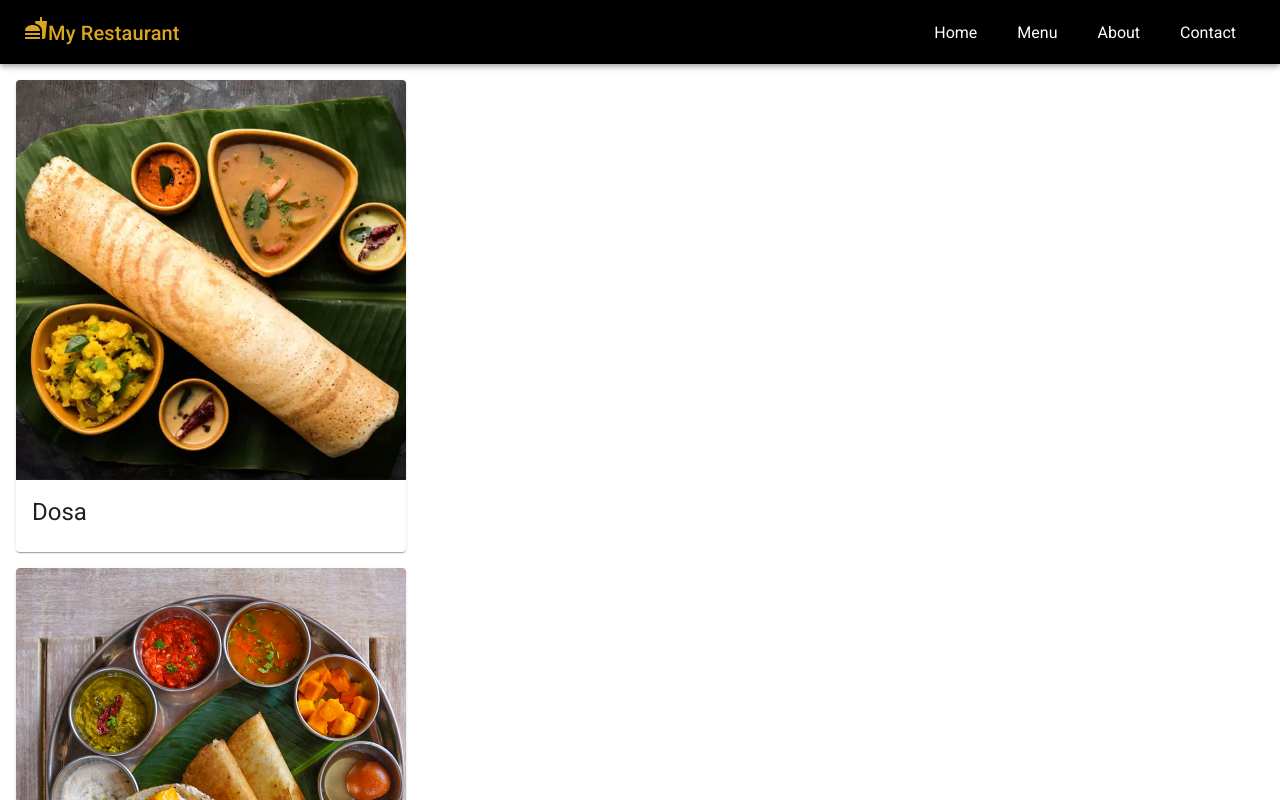
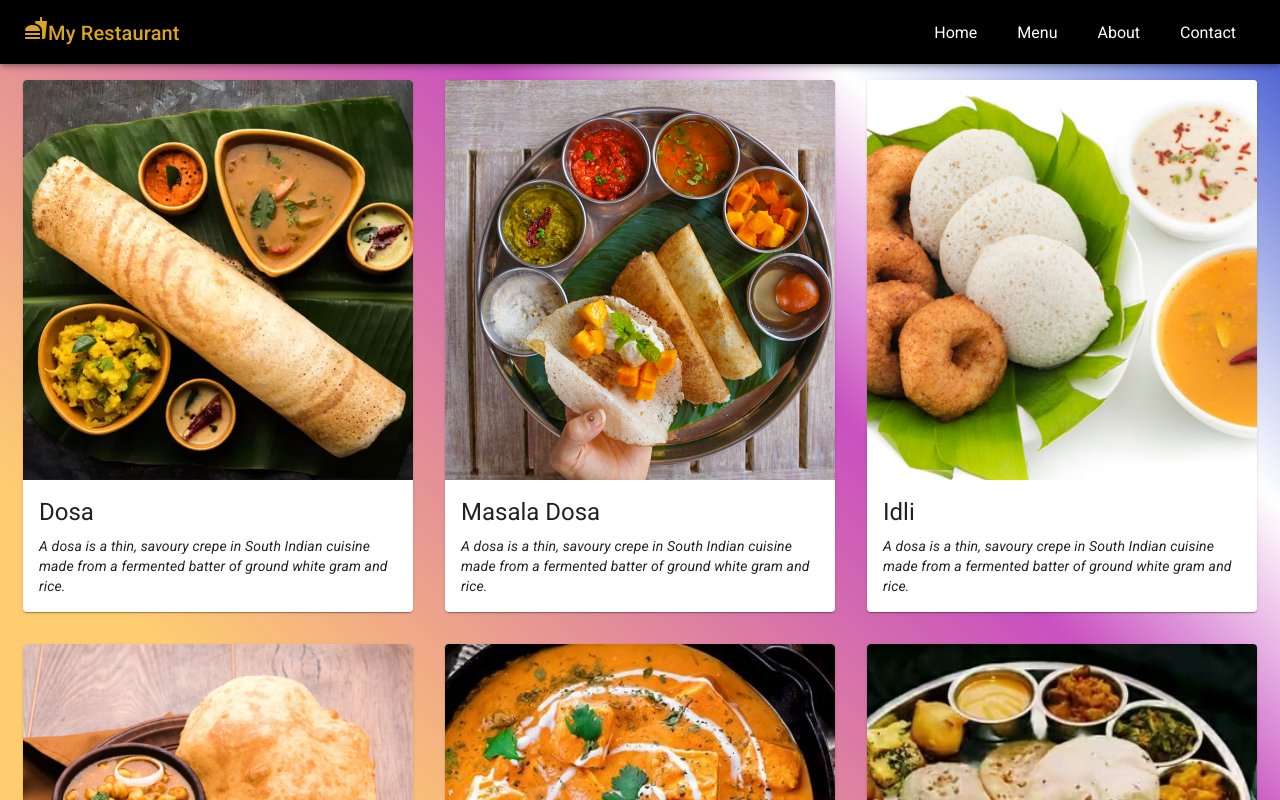
Before and after one commit to kashishkhanijo4/UI_Restaurant, a React (Create React App) app: page /menu in a window 1280 px wide. Shown: the top 800 px of the page. Built offline with nearby package versions, Linux system fonts and the light colour scheme.

Commit message:
this whole project completed

```diff
--- a/src/App.css
+++ b/src/App.css
@@ -36,3 +36,23 @@
     transform: rotate(360deg);
   }
 }
+
+.heading{
+  text-decoration:underline;
+  text-align: center;
+
+  padding-bottom: 40px;
+
+
+}
+p{
+  font-size: 18px;
+  font-family: Cambria, Cochin, Georgia, Times, 'Times New Roman', serif;
+ text-decoration-style: solid;
+ font-style: italic;
+}
+html{
+ background-color: #4158D0;
+  background-image: linear-gradient(225deg, #4158D0 1%, #ffffff 19%, #C850C0 32%, #FFCC70 66%);
+
+}
--- a/src/components/layout/Footer.js
+++ b/src/components/layout/Footer.js
@@ -40,7 +40,7 @@ const Footer = () => {
        {fontSize :"1rem",}
      }}
       >
-        All Rights Reserved &copy; Techinfo YT
+        All Rights Reserved &copy; Kashish YT
      </Typography>
    </Box>
    </>
--- a/src/data/data.js
+++ b/src/data/data.js
@@ -4,48 +4,48 @@ import Idli from '../images/idli.jpg'
 import  panner from '../images/paneer.jpg'
 import Gujrati from '../images/gujrati.jpeg'
 import Masala from '../images/masala.jpg'
-import {Description } from '@mui/icons-material'
-import Menu from '../pages/Menu'
+
+
 
 
 export const Menulist = [
 
     {
         name:'Dosa',
-        Description:'A dosa is a thin, savoury crepe in South Indian cuisine made from a fermented batter of ground white gram and rice.',
+        description:'A dosa is a thin, savoury crepe in South Indian cuisine made from a fermented batter of ground white gram and rice.',
         image:Dosa,
         price:200
     },
 
     {
-        name:'Masalasb Dosa',
-        Description:'A dosa is a thin, savoury crepe in South Indian cuisine made from a fermented batter of ground white gram and rice.',
+        name:'Masala Dosa',
+        description:'A dosa is a thin, savoury crepe in South Indian cuisine made from a fermented batter of ground white gram and rice.',
         image:Masala,
         price:200
     },
     {
         name:'Idli',
-        Description:'A dosa is a thin, savoury crepe in South Indian cuisine made from a fermented batter of ground white gram and rice.',
+        description:'A dosa is a thin, savoury crepe in South Indian cuisine made from a fermented batter of ground white gram and rice.',
         image:Idli,
         price:300
     },
     {
         name:'chola',
-        Description:'A dosa is a thin, savoury crepe in South Indian cuisine made from a fermented batter of ground white gram and rice.',
+        description:'A dosa is a thin, savoury crepe in South Indian cuisine made from a fermented batter of ground white gram and rice.',
         image:Chola,
         price:200
     },
 
     {
         name:'Paneer',
-        Description:'A dosa is a thin, savoury crepe in South Indian cuisine made from a fermented batter of ground white gram and rice.',
+        description:'A dosa is a thin, savoury crepe in South Indian cuisine made from a fermented batter of ground white gram and rice.',
         image:panner,
         price:250
     },
 
     {
         name:'Gujrati',
-        Description:'A dosa is a thin, savoury crepe in South Indian cuisine made from a fermented batter of ground white gram and rice.',
+        description:'A dosa is a thin, savoury crepe in South Indian cuisine made from a fermented batter of ground white gram and rice.',
         image:Gujrati,
         price:300
     }
--- a/src/pages/About.js
+++ b/src/pages/About.js
@@ -1,6 +1,7 @@
 import React from 'react'
 import Layout from '../components/layout/Layout';
 import { Box, Typography } from '@mui/material';
+import '../App.css'
 
 const About = () => {
   return (
@@ -28,7 +29,7 @@ sx={{
 }}
 >
   <Typography>
-    Welcome To My Restaurant
+   <h1 className='heading'> Welcome To My Restaurant</h1>
   </Typography>
 
   <p>
--- a/src/pages/Contact.js
+++ b/src/pages/Contact.js
@@ -4,7 +4,7 @@ import { Box, Paper, Table, TableBody, TableCell, TableContainer, TableHead, Tab
 import SupportAgentIcon from '@mui/icons-material/SupportAgent';
 import EmailIcon from '@mui/icons-material/Email';
 import PhoneIcon from '@mui/icons-material/Phone';
-
+import '../App.css'
 const Contact = () => {
   return (
     <Layout>
--- a/src/pages/Menu.js
+++ b/src/pages/Menu.js
@@ -1,12 +1,21 @@
-import React from 'react'
+
+import React from "react";
 import Layout from '../components/layout/Layout'
-import { Box, Card, CardActionArea, CardContent, CardMedia, Typography } from '@mui/material'
-import {Menulist} from '../data/data'
+import { Menulist} from "../data/data";
+
+import {
+  Box,
+  Card,
+  CardActionArea,
+  CardContent,
+  CardMedia,
+  Typography,
+} from "@mui/material";
 
 const Menu = () => {
   return (
     <Layout>
-   <Box x={{ display: "flex", flexWrap: "wrap", justifyContent: "center" }}>
+      <Box sx={{ display: "flex", flexWrap: "wrap", justifyContent: "center" }}>
         {Menulist.map((menu) => (
           <Card sx={{ maxWidth: "390px", display: "flex", m: 2 }}>
             <CardActionArea>
@@ -25,10 +34,9 @@ const Menu = () => {
             </CardActionArea>
           </Card>
         ))}
-
-   </Box>
-</Layout>
-  )
-}
+      </Box>
+    </Layout>
+  );
+};
 
 export default Menu;
```
Also changed, not shown: src/components/banner.jpeg (deleted).
